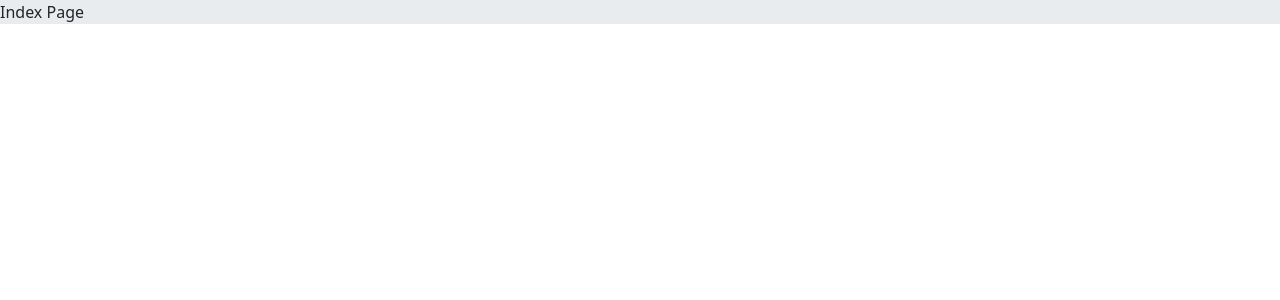
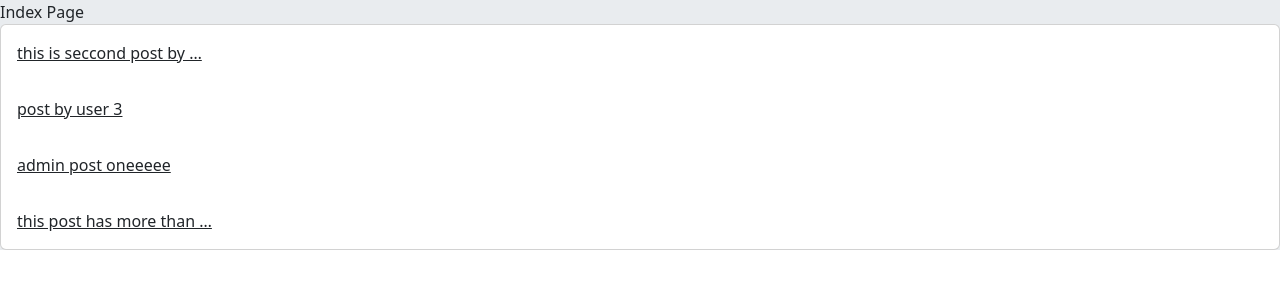
Before and after one commit to RasoulZamani/Django_SocialNetwork, a Django app: page / in a window 1280 px wide. Shown: the part 56-356 px from the top of the page. Run offline with Django 4.2, Linux system fonts and the light colour scheme; data comes from the database, SQL or seed files in the repository; both versions use the stored data as it was after the commit.

Commit message:
see all posts in home page after login and details by clicking on them

```diff
--- a/home/templates/home/index.html
+++ b/home/templates/home/index.html
@@ -4,4 +4,9 @@
 
 {% block content %}
     Index Page
+    <div class="card">
+        {% for post in posts %}
+            <a class="card-body" href="{%url 'home:post_details' post.id post.slug %}">{{post.body |  truncatewords:5}} </a>
+        {% endfor %}
+    </div>
 {% endblock %}
--- a/home/urls.py
+++ b/home/urls.py
@@ -5,4 +5,5 @@ app_name = 'home'
 urlpatterns = [
     #path('', views.home, name='home'),
     path('', views.HomeView.as_view(), name='home'),
+    path('post/<int:post_id>/<slug:post_slug>/', views.PostDetailView.as_view(), name='post_details'),
 ]
--- a/home/views.py
+++ b/home/views.py
@@ -1,14 +1,19 @@
 from django.shortcuts import render
 from django.http import HttpResponse
 from django.views import View
-# Create your views here.
-
+#from django.contrib.auth.models import User
+from .models import Post
 #def home(request):
 #    return render(request, 'home/index.html')#HttpResponse("This is Home Page!")
 class HomeView(View):
     """CBV for home page"""
     def get(self, request):
-        return render(request, 'home/index.html')
+        posts = Post.objects.all()
+        return render(request, 'home/index.html', {'posts':posts})
 
-    def post(self, request):
-        return render(request, 'home/index.html')
+
+class PostDetailView(View):
+    """CBV for post details"""
+    def get(self, request, post_id, post_slug):
+        post = Post.objects.get(pk=post_id, slug=post_slug)
+        return render(request, 'home/details.html', {'post':post})
```
Also changed, not shown: home/templates/home/details.html (added, +9 -0 lines), README.md, db.sqlite3.
